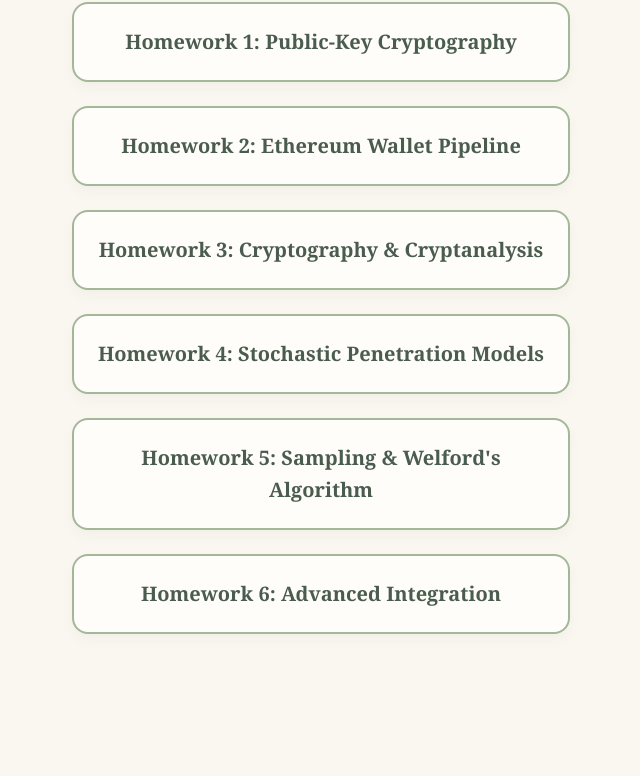
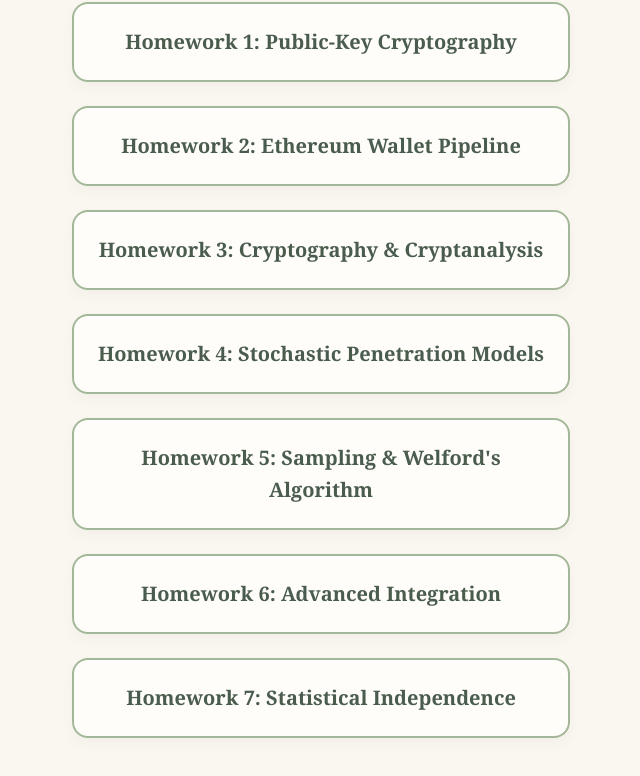
Before and after one commit to Francesca2405/homework-statistic, a plain HTML site: page index.html in a window 1280 px wide. Shown: the part 170-946 px from the top of the page, without its empty margins (319-959 px from the left). Before the commit the page ends 864 px from the top, so only its background shows below. Drawn offline with Linux system fonts and the light colour scheme.

Commit message:
Update index.html

```diff
--- a/index.html
+++ b/index.html
@@ -89,6 +89,7 @@
         <a href="hw4.html" class="menu-btn">Homework 4: Stochastic Penetration Models</a>
         <a href="hw5.html" class="menu-btn">Homework 5: Sampling & Welford's Algorithm</a>
         <a href="hw6.html" class="menu-btn">Homework 6: Advanced Integration</a>
+        <a href="hw7.html" class="menu-btn">Homework 7: Statistical Independence</a>
     </div>
 
 </body>
```
